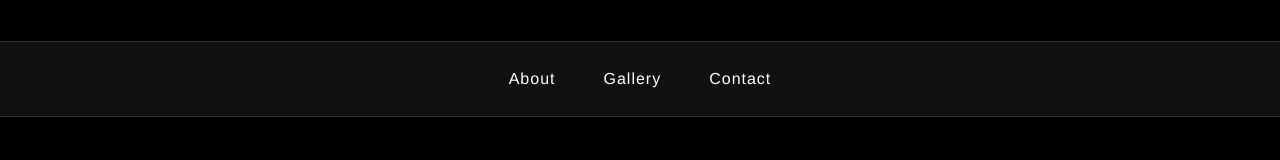
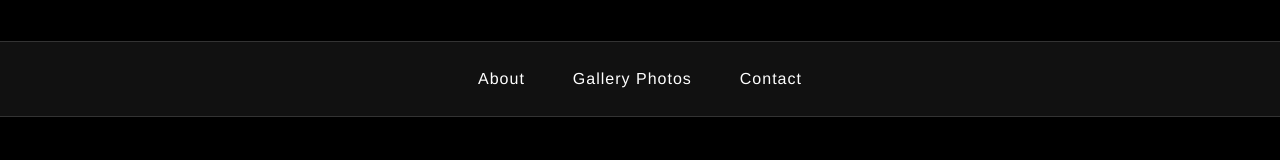
Before and after one commit to alexisgeorgiades2004/photography, a plain HTML site: page index.html in a window 1280 px wide. Shown: the part 168-328 px from the top of the page. Drawn offline with Linux system fonts and the light colour scheme.

Commit message:
Renamed Photos

```diff
--- a/index.html
+++ b/index.html
@@ -274,7 +274,7 @@
     <nav>
         <ul>
             <li><a href="#about">About</a></li>
-            <li><a href="#gallery">Gallery</a></li>
+            <li><a href="#gallery">Gallery Photos</a></li>
             <li><a href="#contact">Contact</a></li>
         </ul>
     </nav>
```
Also changed, not shown: 16 other files.
